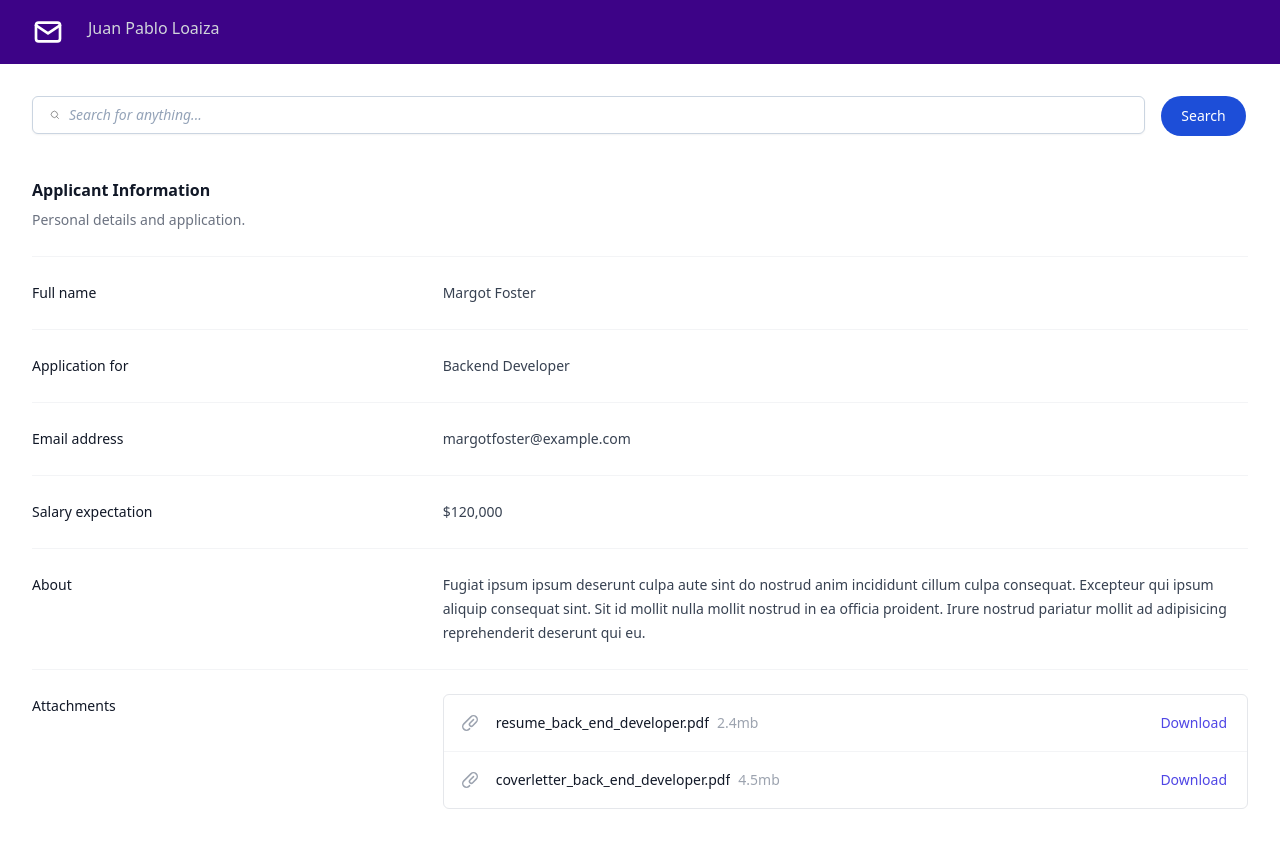
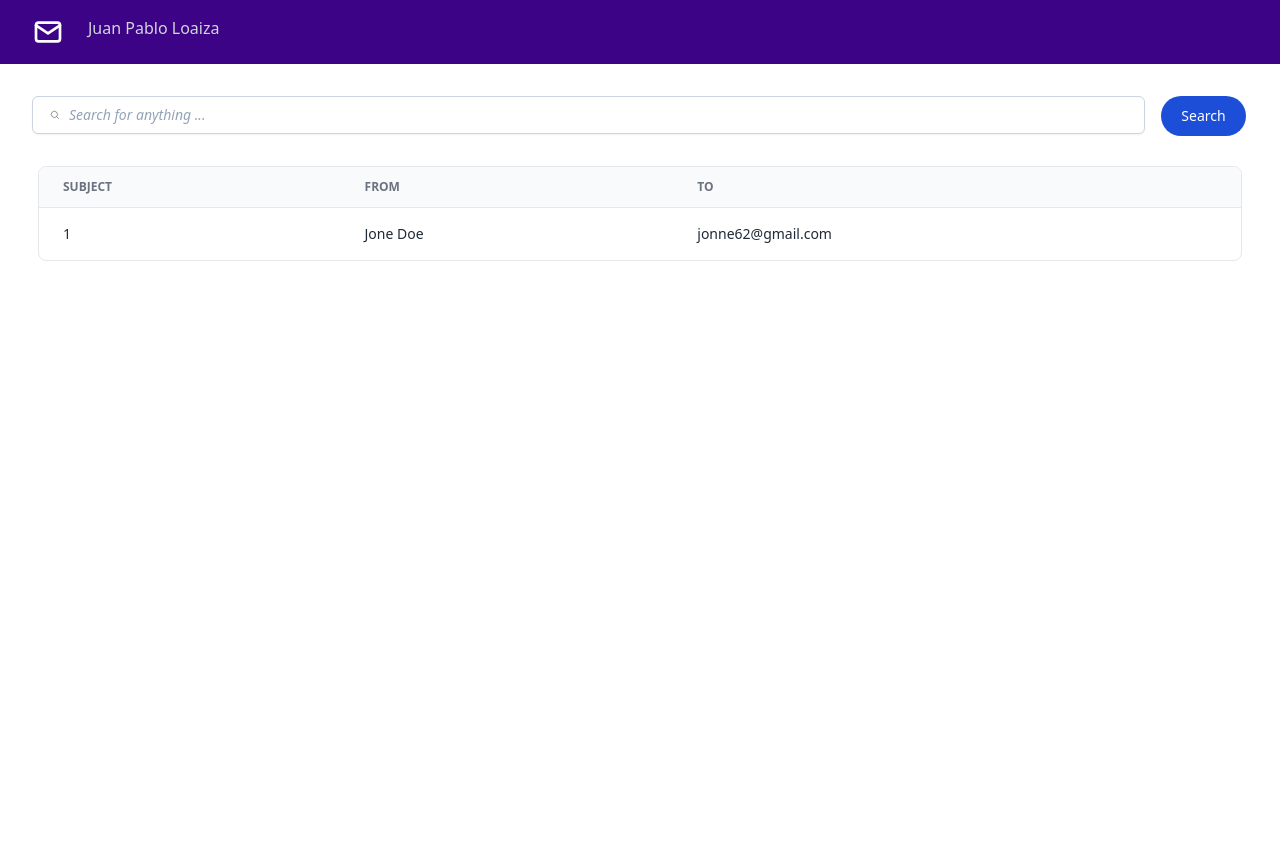
Before and after one commit to JuanPLoaizaC/mail_search, a Vue app in the folder Frontend/: page / in a window 1280 px wide. Shown: the top 848 px of the page. After the commit the page ends 800 px from the top, so only its background shows below. Built offline with nearby package versions, Linux system fonts and the light colour scheme.

Commit message:
Making a transition between email and listEmails

```diff
--- a/Frontend/src/components/Emails.vue
+++ b/Frontend/src/components/Emails.vue
@@ -1,3 +1,18 @@
+<script setup>
+import { useEmailStore } from '../stores/emails';
+import Emails from '../components/Emails.vue';
+import ListEmails from '../components/ListEmails.vue';
+import { storeToRefs } from 'pinia';
+
+const useEmail = useEmailStore();
+const { searchFlag } = storeToRefs(useEmail);
+
+const chooseEmail = () => {
+  searchFlag.value = false;
+};
+
+</script>
+
 <template>
   <div class="flex flex-col pr-8 pl-8" style="margin-top: 1em;">
     <div class="overflow-x-auto">
@@ -27,7 +42,7 @@
               </tr>
             </thead>
             <tbody class="divide-y divide-gray-200">
-              <tr class="hover:bg-slate-100">
+              <tr class="hover:bg-slate-100" @click="chooseEmail()">
                 <td
                   class="px-6 py-4 text-sm font-medium text-gray-800 whitespace-nowrap"
                 >
--- a/Frontend/src/components/ListEmails.vue
+++ b/Frontend/src/components/ListEmails.vue
@@ -1,9 +1,28 @@
 <script setup>
-import { PaperClipIcon } from '@heroicons/vue/20/solid'
+import { PaperClipIcon } from '@heroicons/vue/20/solid';
+import { useEmailStore } from '../stores/emails';
+import { storeToRefs } from 'pinia';
+
+const useEmail = useEmailStore();
+const { searchFlag } = storeToRefs(useEmail);
+
+const backToEmails = () => {
+  searchFlag.value = true;
+};
 </script>
 
 <template>
-    <div class="pr-8 pl-8" style="margin-top: 2em; margin-bottom: 2em;">
+  <div class="pr-8 pl-8 mb-2 mt-2">
+    <div class="mb-4 sm:px-0 relative">
+      <button @click="backToEmails()" >
+        <span class="absolute inset-y-0 left-0 flex items-center">
+          <svg class="h-8 w-8 fill-slate-300" viewBox="0 0 20 20"></svg>
+          <svg xmlns="http://www.w3.org/2000/svg" fill="none" viewBox="0 0 24 24" strokeWidth={1.5} stroke="currentColor" className="w-6 h-6">
+            <path strokeLinecap="round" strokeLinejoin="round" d="M10.5 19.5L3 12m0 0l7.5-7.5M3 12h18" />
+          </svg>
+        </span>
+      </button>
+    </div>
     <div class="px-4 sm:px-0">
       <h3 class="text-base font-semibold leading-7 text-gray-900">Applicant Information</h3>
       <p class="mt-1 max-w-2xl text-sm leading-6 text-gray-500">Personal details and application.</p>
--- a/Frontend/src/views/HomeView.vue
+++ b/Frontend/src/views/HomeView.vue
@@ -7,6 +7,10 @@ import { storeToRefs } from 'pinia';
 const useEmail = useEmailStore();
 const { search, searchFlag } = storeToRefs(useEmail);
 
+const searchInformation = () => {
+  searchFlag.value = true;
+};
+
 </script>
 
 <template>
@@ -15,20 +19,20 @@ const { search, searchFlag } = storeToRefs(useEmail);
       <div class="col-span-11">
         <label class="relative block">
           <span class="absolute inset-y-0 left-0 flex items-center pl-2">
-            <svg class="h-5 w-5 fill-slate-300" viewBox="0 0 20 20"><!-- ... --></svg>
+            <svg class="h-5 w-5 fill-slate-300" viewBox="0 0 20 20"></svg>
             <svg xmlns="http://www.w3.org/2000/svg" fill="none" viewBox="0 0 24 24" strokeWidth={1.5} stroke="currentColor" className="w-6 h-6">
               <path strokeLinecap="round" strokeLinejoin="round" d="M21 21l-5.197-5.197m0 0A7.5 7.5 0 105.196 5.196a7.5 7.5 0 0010.607 10.607z" />
             </svg>
           </span>
-          <input class="placeholder:italic placeholder:text-slate-400 block bg-white w-full border border-slate-300 rounded-md py-2 pl-9 pr-3 shadow-sm focus:outline-none focus:border-sky-500 focus:ring-sky-500 focus:ring-1 sm:text-sm font-sans md:italic" placeholder="Search for anything..." type="text" name="search" v-model="search" />
+          <input class="placeholder:italic placeholder:text-slate-400 block bg-white w-full border border-slate-300 rounded-md py-2 pl-9 pr-3 shadow-sm focus:outline-none focus:border-sky-500 focus:ring-sky-500 focus:ring-1 sm:text-sm font-sans md:italic" placeholder="Search for anything ..." type="text" name="search" v-model="search" />
         </label>
       </div>
       <div>
-        <button type="button" class="text-white bg-blue-700 hover:bg-blue-800 focus:outline-none focus:ring-4 focus:ring-blue-300 font-medium rounded-full text-sm px-5 py-2.5 text-center mr-2 mb-2 dark:bg-blue-600 dark:hover:bg-blue-700 dark:focus:ring-blue-800">Search</button>
+        <button type="button" class="text-white bg-blue-700 hover:bg-blue-800 focus:outline-none focus:ring-4 focus:ring-blue-300 font-medium rounded-full text-sm px-5 py-2.5 text-center mr-2 mb-2 dark:bg-blue-600 dark:hover:bg-blue-700 dark:focus:ring-blue-800" @click="searchInformation()" :disabled="search.length < 3" >Search</button>
       </div>
     </div>
   </div>
 
-  <!--<Emails></Emails>-->
-  <ListEmails></ListEmails>
+  <Emails v-if="searchFlag" />
+  <ListEmails v-else />
 </template>
```
Lines whose indentation alone changed are shown as unchanged.
